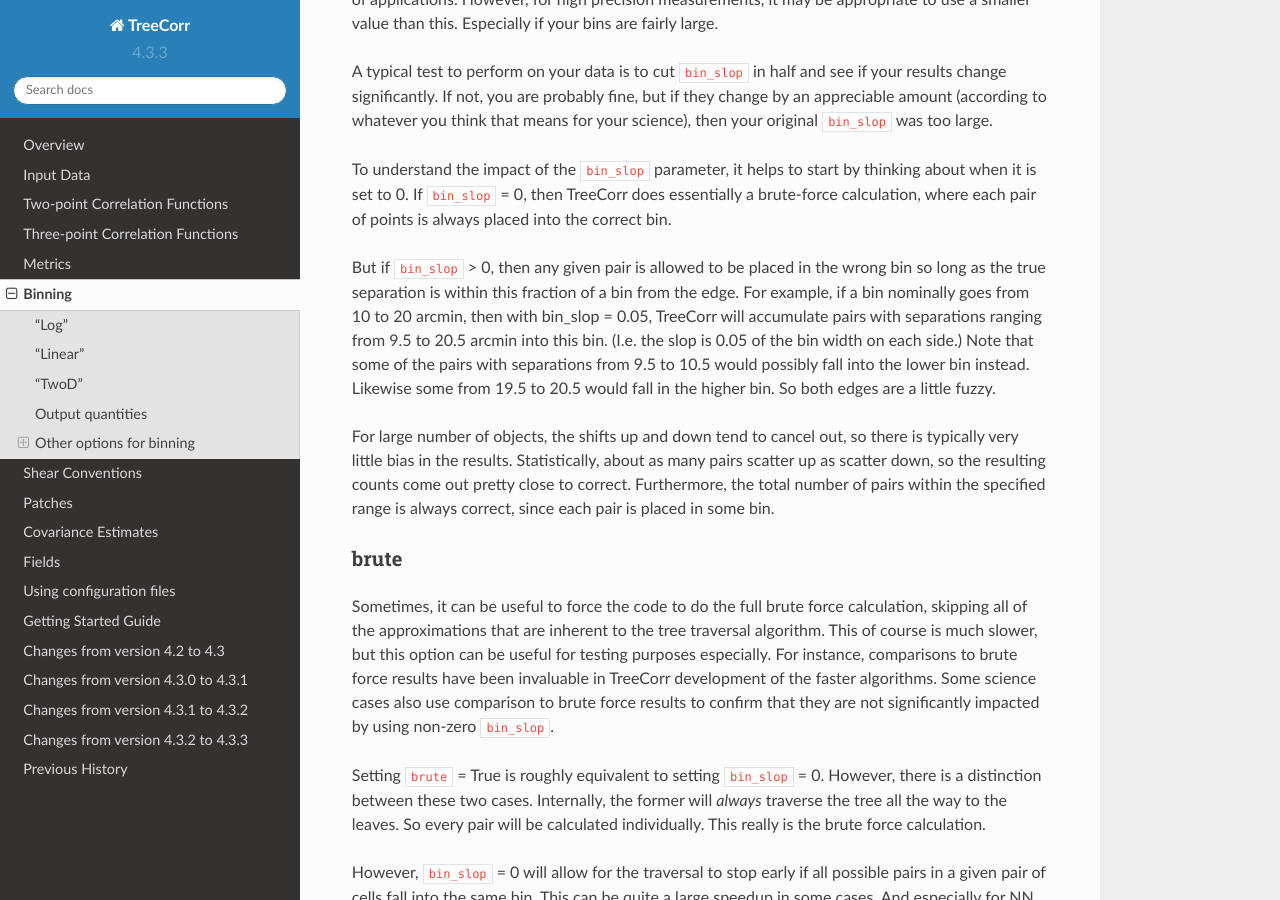
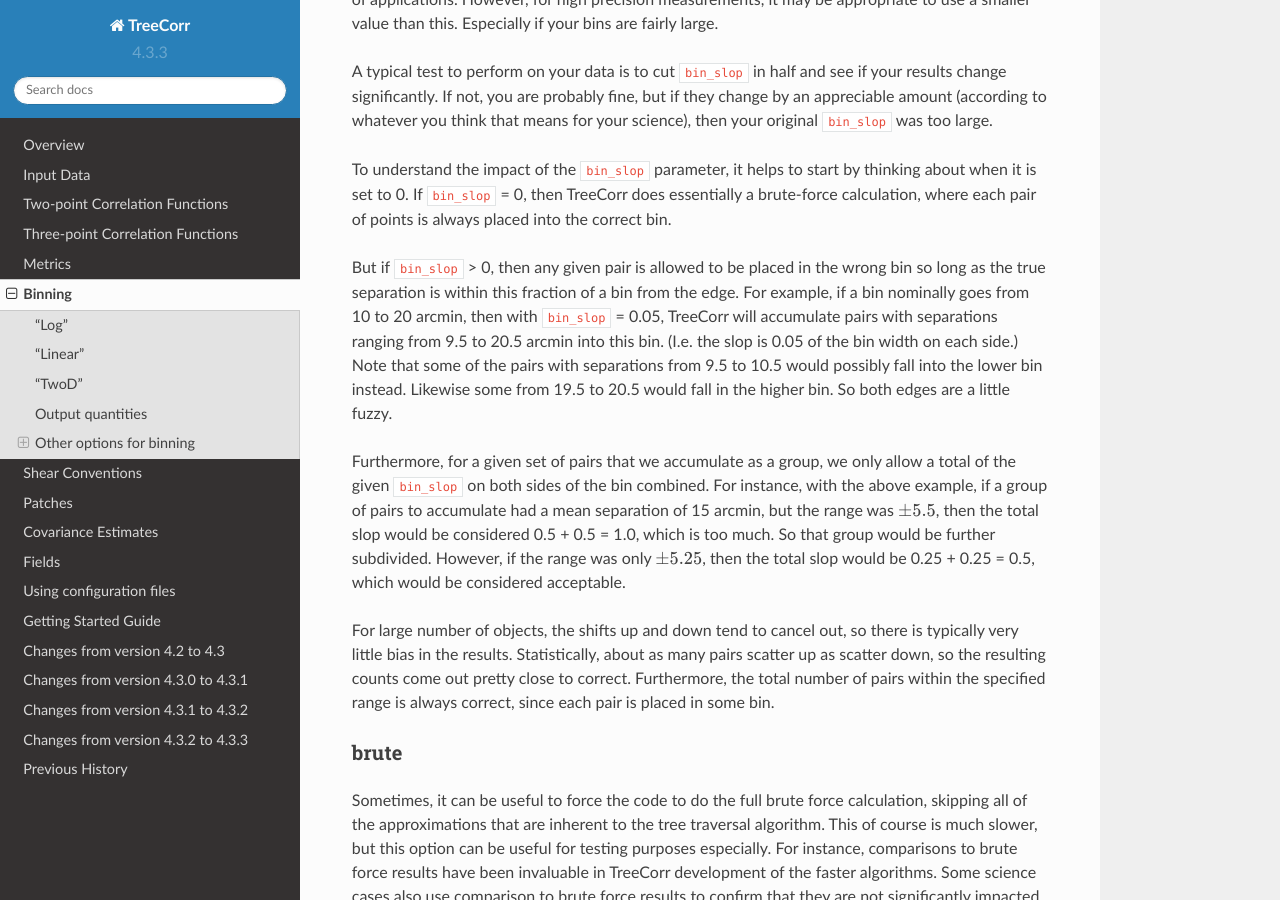
Before and after one commit to rmjarvis/TreeCorr, a Sphinx documentation site: the page built from docs/binning.rst, in a window 1280 px wide and 900 px high, scrolled down 4114 px. Built offline with Sphinx 7.4.7 and the Read the Docs theme 2.0.0, drawn with Linux system fonts in a browser that asks for light colours; the version number is read from the project's files by our own code.

Commit message:
Add clarification to bin_slop explanation

```diff
--- a/docs/binning.rst
+++ b/docs/binning.rst
@@ -195,12 +195,20 @@ where each pair of points is always placed into the correct bin.
 
 But if ``bin_slop`` > 0, then any given pair is allowed to be placed in the wrong bin
 so long as the true separation is within this fraction of a bin from the edge.
-For example, if a bin nominally goes from 10 to 20 arcmin, then with bin_slop = 0.05,
+For example, if a bin nominally goes from 10 to 20 arcmin, then with ``bin_slop`` = 0.05,
 TreeCorr will accumulate pairs with separations ranging from 9.5 to 20.5 arcmin into this
 bin.  (I.e. the slop is 0.05 of the bin width on each side.)
 Note that some of the pairs with separations from 9.5 to 10.5 would possibly fall into the
 lower bin instead.  Likewise some from 19.5 to 20.5 would fall in the higher bin.
 So both edges are a little fuzzy.
+
+Furthermore, for a given set of pairs that we accumulate as a group, we only allow a
+total of the given ``bin_slop`` on both sides of the bin combined.  For instance, with
+the above example, if a group of pairs to accumulate had a mean separation of 15 arcmin,
+but the range was :math:`\pm 5.5`, then the total slop would be considered 0.5 + 0.5 = 1.0,
+which is too much.  So that group would be further subdivided.  However, if the range was
+only :math:`\pm 5.25`, then the total slop would be 0.25 + 0.25 = 0.5, which would be
+considered acceptable.
 
 For large number of objects, the shifts up and down tend to cancel out, so there is typically
 very little bias in the results.  Statistically, about as many pairs scatter up as scatter
```
